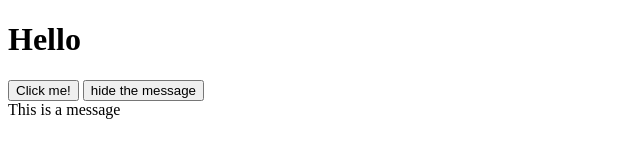
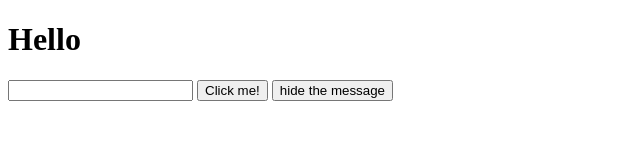
Before and after one commit to Arbnor01/javascript_web_apps, a website: page 8_user_interaction/index.html in a window 1280 px wide. Both pictures are taken after a click on the button "Click me!". Shown: the whole page, without its empty margins (0-640 px from the left). Drawn offline with Linux system fonts and the light colour scheme.

Commit message:
Add text input element and implement message display test case

```diff
--- a/8_user_interaction/bundle.js
+++ b/8_user_interaction/bundle.js
@@ -18,10 +18,10 @@
           });
         }
         displayMessage() {
-          console.log("Thanks for clicking me!");
+          const message = document.querySelector("#message-input").value;
           const messageElement = document.createElement("div");
           messageElement.id = "message";
-          messageElement.innerText = "This is a message";
+          messageElement.innerText = message;
           document.querySelector("#main-container").append(messageElement);
         }
         hideMessage() {
--- a/8_user_interaction/index.html
+++ b/8_user_interaction/index.html
@@ -6,8 +6,10 @@
     <body>
       <h1>Hello</h1>
 
+      <input type="text" id="message-input" />
       <button id="show-message-button">Click me!</button>
       <button id="hide-message-button">hide the message</button>
+
 
       <div id="main-container">
 
```
Also changed, not shown: 8_user_interaction/messageView.js (+5 -2 lines), 8_user_interaction/messageView.test.js (+6 -1 lines).
